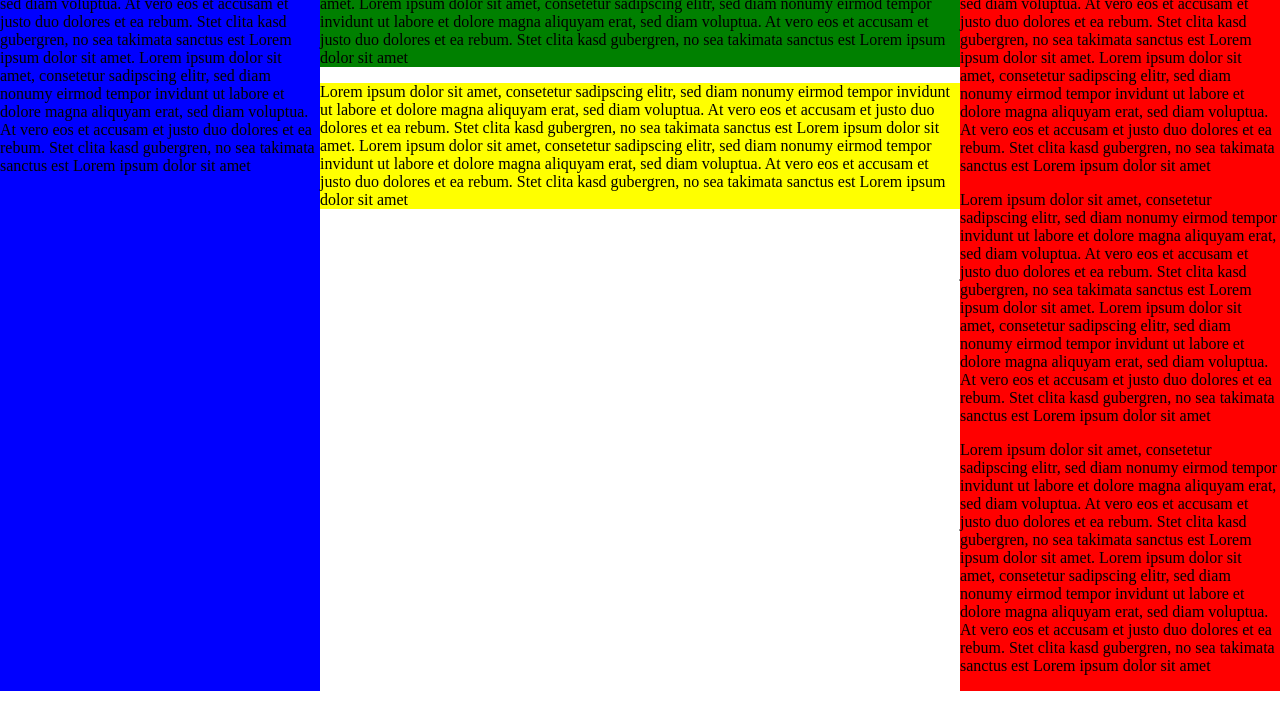
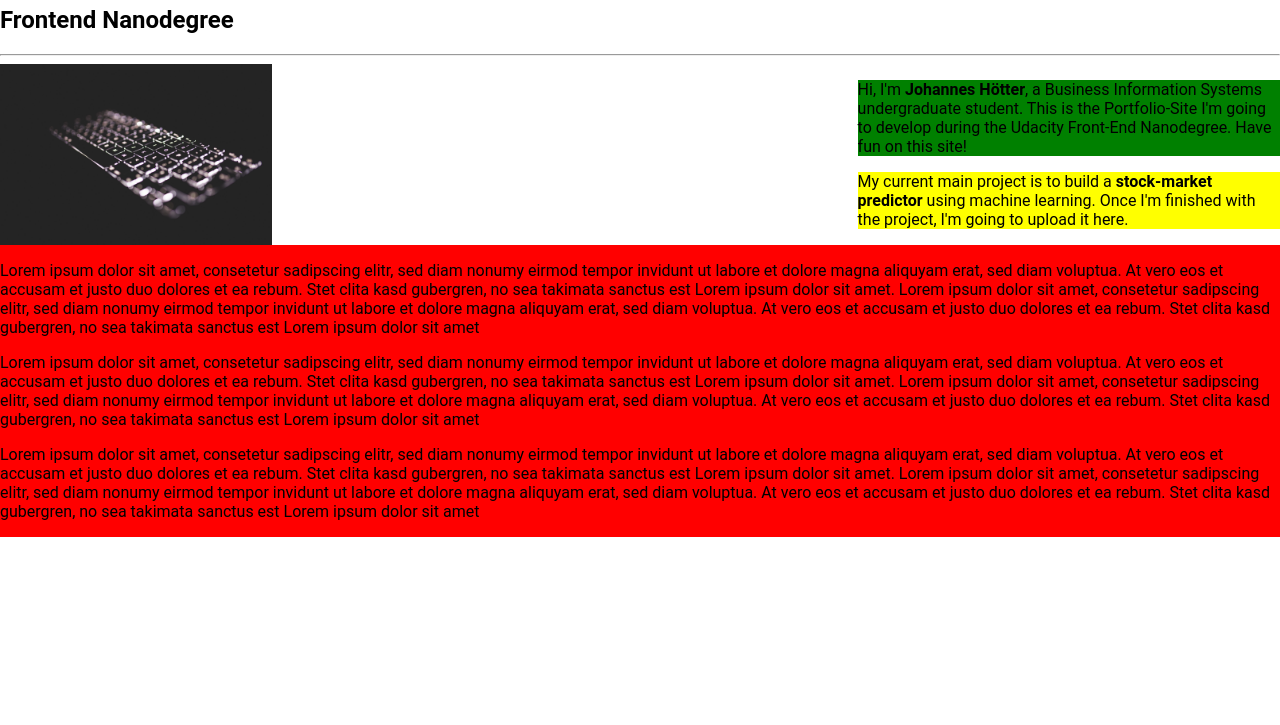
Before and after one commit to johannes-hoetter/Portfolio-Site, a plain HTML site: page index.html in a window 1280 px wide. Shown: the part 75-800 px from the top of the page. Drawn offline with Linux system fonts and the light colour scheme.

Commit message:
Changed Layout and added Content

```diff
--- a/index.html
+++ b/index.html
@@ -6,56 +6,35 @@
     <title>Portfolio Johannes Hötter</title>
     <link rel="stylesheet" type="text/css" href="styles/style.css">
     <link rel="stylesheet" type="text/css" href="styles/tablet.css" media="screen and (min-width: 650px)">
-    <link rel="stylesheet" type="text/css" href="styles/desktop.css" media="screen and (min-width: 1000px)">
     <link rel="stylesheet" type="text/css" href="styles/widescreen.css" media="screen and (min-width: 1500px)">
+
 </head>
 <body>
+    <h1>Portfolio Johannes Hötter</h1>
+    <h2>Frontend Nanodegree</h2>
+    <hr>
     <div class="container">
         <div class="box me">
             <p>
-                Lorem ipsum dolor sit amet, consetetur sadipscing elitr,
-                sed diam nonumy eirmod tempor invidunt ut labore et dolore
-                magna aliquyam erat, sed diam voluptua. At vero eos et
-                accusam et justo duo dolores et ea rebum. Stet clita kasd
-                gubergren, no sea takimata sanctus est Lorem ipsum dolor sit amet.
-                Lorem ipsum dolor sit amet, consetetur sadipscing elitr, sed diam
-                nonumy eirmod tempor invidunt ut labore et dolore magna aliquyam erat,
-                sed diam voluptua. At vero eos et accusam et justo duo dolores et ea rebum.
-                Stet clita kasd gubergren, no sea takimata sanctus est Lorem ipsum dolor
-                sit amet
+
             </p>
         </div>
         <div class="middle" id="signature">
             <div class="box about">
                 <p>
-                    Lorem ipsum dolor sit amet, consetetur sadipscing elitr,
-                    sed diam nonumy eirmod tempor invidunt ut labore et dolore
-                    magna aliquyam erat, sed diam voluptua. At vero eos et
-                    accusam et justo duo dolores et ea rebum. Stet clita kasd
-                    gubergren, no sea takimata sanctus est Lorem ipsum dolor sit amet.
-                    Lorem ipsum dolor sit amet, consetetur sadipscing elitr, sed diam
-                    nonumy eirmod tempor invidunt ut labore et dolore magna aliquyam erat,
-                    sed diam voluptua. At vero eos et accusam et justo duo dolores et ea rebum.
-                    Stet clita kasd gubergren, no sea takimata sanctus est Lorem ipsum dolor
-                    sit amet
+                    Hi, I'm <strong>Johannes Hötter</strong>, a Business Information Systems undergraduate student.
+                    This is the Portfolio-Site I'm going to develop during the Udacity Front-End Nanodegree.
+                    Have fun on this site!
                 </p>
             </div>
             <div class="box main_project">
                 <p>
-                    Lorem ipsum dolor sit amet, consetetur sadipscing elitr,
-                    sed diam nonumy eirmod tempor invidunt ut labore et dolore
-                    magna aliquyam erat, sed diam voluptua. At vero eos et
-                    accusam et justo duo dolores et ea rebum. Stet clita kasd
-                    gubergren, no sea takimata sanctus est Lorem ipsum dolor sit amet.
-                    Lorem ipsum dolor sit amet, consetetur sadipscing elitr, sed diam
-                    nonumy eirmod tempor invidunt ut labore et dolore magna aliquyam erat,
-                    sed diam voluptua. At vero eos et accusam et justo duo dolores et ea rebum.
-                    Stet clita kasd gubergren, no sea takimata sanctus est Lorem ipsum dolor
-                    sit amet
+                    My current main project is to build a <strong>stock-market predictor</strong> using machine learning.
+                    Once I'm finished with the project, I'm going to upload it here.
                 </p>
             </div>
         </div>
-        <div class="bottom" id="projects">
+        <div class="projects">
             <div class="box">
                 <p>
                     Lorem ipsum dolor sit amet, consetetur sadipscing elitr,
--- a/styles/desktop.css
+++ /dev/null
@@ -1,13 +0,0 @@
-.bottom {
-    width: 25%;
-    order: 1;
-}
-
-#signature {
-    width: 50%;
-}
-
-.me {
-    width: 25%;
-    order: -1;
-}
--- a/styles/style.css
+++ b/styles/style.css
@@ -1,3 +1,4 @@
+/*********************************************************************************************************************/
 /*
  Layout Shifter Pattern
  */
@@ -12,6 +13,11 @@
     width: 100%;
 }
 
+body {
+    font-family: 'Roboto', sans-serif;
+}
+
+/*********************************************************************************************************************/
 /*
  Basic CSS
  */
@@ -20,13 +26,19 @@ body {
     margin: 0;
 }
 
+.me {
+    background-image: url("../images/mobile_mainimg.jpg");
+    background-repeat: no-repeat;
+    background-size: 100%;
+}
+
+/*********************************************************************************************************************/
+
 /*
  Better Understanding, Delete afterwards
  */
 
-.me {
-    background-color: blue;
-}
+
 
 .about {
     background-color: green;
@@ -36,6 +48,6 @@ body {
     background-color: yellow;
 }
 
-.bottom {
+.projects{
     background-color: red;
 }
--- a/styles/tablet.css
+++ b/styles/tablet.css
@@ -1,8 +1,25 @@
+/*********************************************************************************************************************/
+/*
+ Layout Shifter Pattern
+ */
+
 .me {
-    width: 50%;
+    width: 67%;
 }
 
 #signature {
-    width: 50%;
-    height: 100%
+    width: 33%;
 }
+
+/*********************************************************************************************************************/
+/*
+  Basic CSS
+ */
+
+.me {
+    background-image: url("../images/tablet_mainimg.jpg");
+    background-repeat: no-repeat;
+    background-size: contain;
+}
+
+/*********************************************************************************************************************/
--- a/styles/widescreen.css
+++ b/styles/widescreen.css
@@ -1,4 +1,9 @@
-.bottom {
+/*********************************************************************************************************************/
+/*
+ Layout Shifter Pattern
+ */
+
+.projects {
     width: 375px;
     order: 1;
     margin-right: auto;
@@ -13,3 +18,5 @@
     order: -1;
     margin-left: auto;
 }
+
+/*********************************************************************************************************************/
```
Also changed, not shown: images/desktop_mainimg.jpg (added), images/mobile_mainimg.jpg (added), images/tablet_mainimg.jpg (added).
